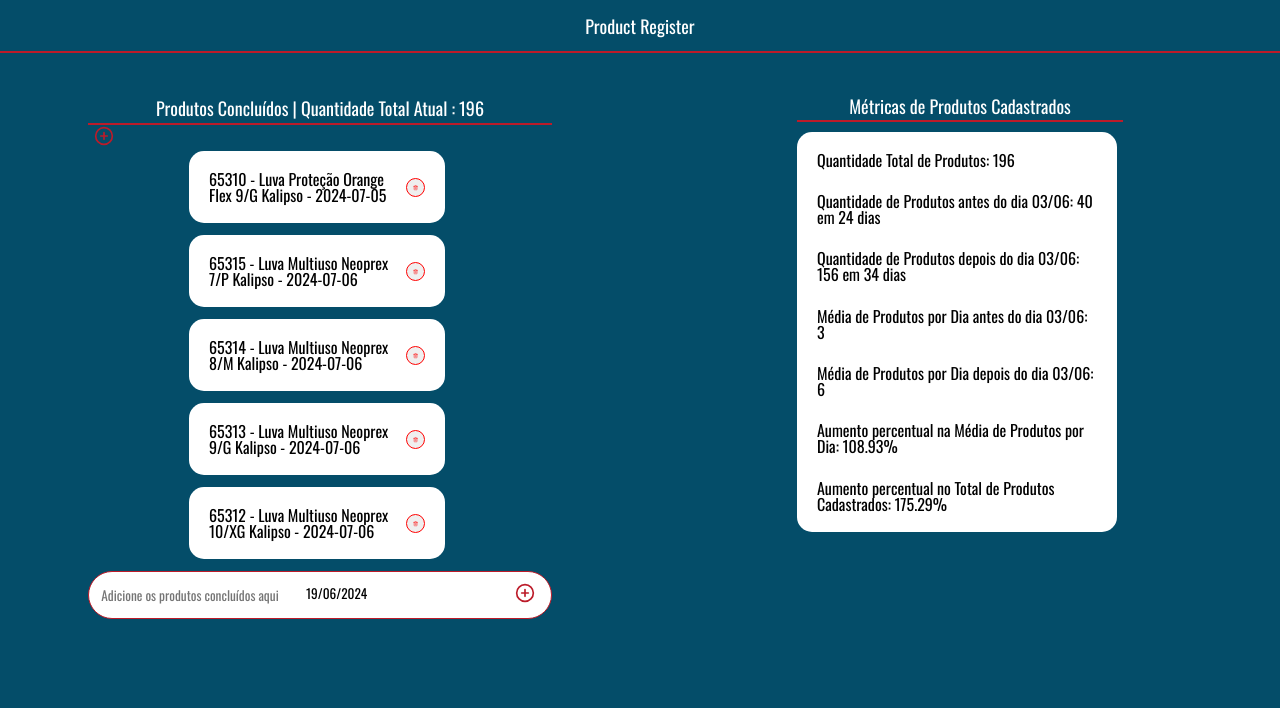
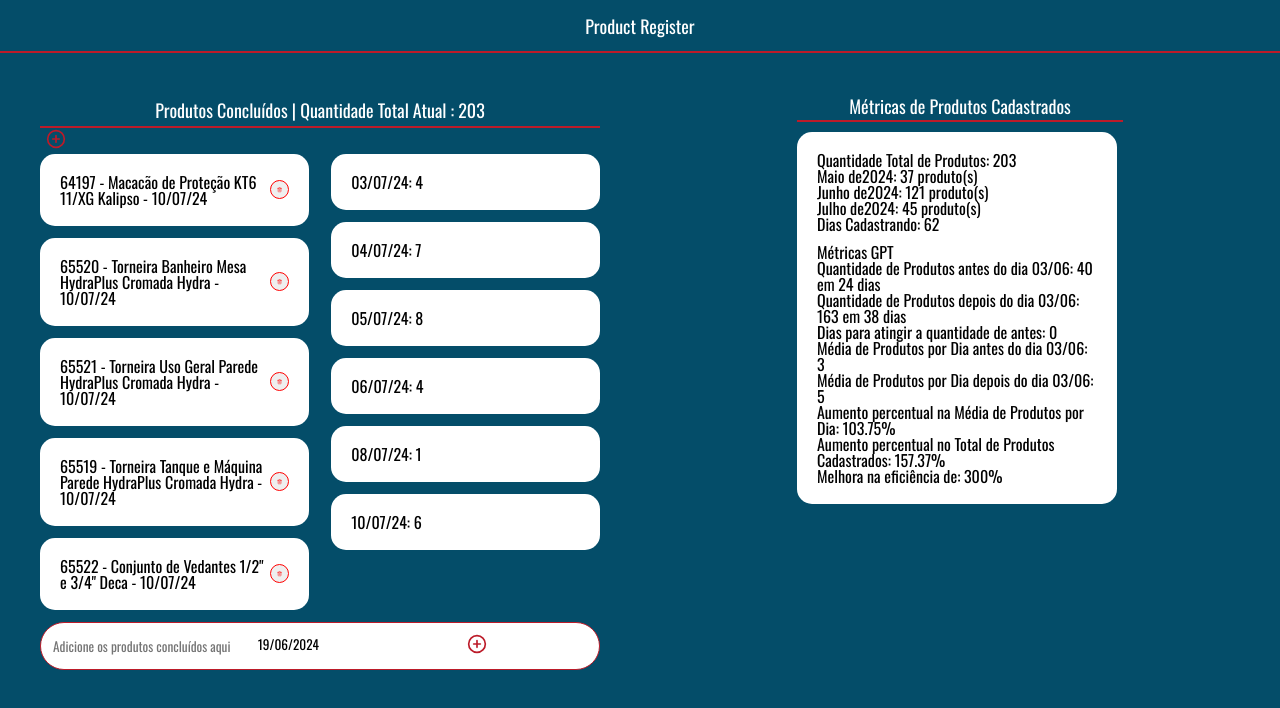
Before and after one commit to victoramattosc/productRegister, a React (Create React App) app in the folder new-project/: page / in a window 1280 px wide. Shown: the top 708 px of the page. Built offline with nearby package versions, Linux system fonts and the light colour scheme.

Commit message:
update new project - 10/07

```diff
--- a/new-project/src/pages/Dados/Dados.module.scss
+++ b/new-project/src/pages/Dados/Dados.module.scss
@@ -14,9 +14,8 @@
 .container{
     display: flex;
     flex-direction: column;
-    display: flex;
     width: 25vw;
-    height: 50vh;
+    height: fit-content;
     justify-content: space-between;
     background-color: #FFF;//#cfeceb
     border-radius: 15px;
@@ -24,3 +23,9 @@
     margin-right: 6px;
     padding: 20px;
 }
+
+.geral{
+    display: flex;
+    flex-direction: column;
+    margin-bottom: 12px;
+}
--- a/new-project/src/pages/Dados/index.tsx
+++ b/new-project/src/pages/Dados/index.tsx
@@ -2,6 +2,10 @@ import React, { useEffect, useState } from 'react';
 import { data } from '../Data/data';
 import styles from "./Dados.module.scss";
 
+interface Produto {
+  data: string;
+  produto: string;
+}
 
 const DadosPage: React.FC = () => {
   const [quantidadeTotal, setQuantidadeTotal] = useState<number>(0);
@@ -14,15 +18,17 @@ const DadosPage: React.FC = () => {
   const [aumentoMedia, setAumentoMedia] = useState<number>(0);
   const [mediaAntes, setMediaAntes] = useState<number>(0);
   const [mediaDepois, setMediaDepois] = useState<number>(0);
+  const [diasParaAtingirQuantidade, setDiasParaAtingirQuantidade] = useState<number>(0);
+  const [eficiencia, setEficiencia] = useState<number>(0);
+  const [listaProdutosPorMes, setListaProdutosPorMes] = useState<string[]>([]);
+  const [mediaMensal, setMediaMensal] = useState<number>(0);
 
   useEffect(() => {
-        // Função para formatar data para dd/mm/aa
     const formatarData = (dataISO: string) => {
       const [ano, mes, dia] = dataISO.split('-');
       return `${dia}/${mes}/${ano.slice(2)}`;
     };
 
-        // Função para calcular a diferença de dias entre duas datas
     const calcularDiferencaDias = (dataInicio: string, dataFim: string) => {
       const inicio = new Date(dataInicio);
       const fim = new Date(dataFim);
@@ -31,7 +37,6 @@ const DadosPage: React.FC = () => {
       return Math.floor(diferencaDias);
     };
 
-        // Função para calcular a média de produtos cadastrados por dia
     const calcularMedia = (produtosPorDia: { [data: string]: number }, dataReferencia: string, antes: boolean) => {
       const datasFiltradas = Object.keys(produtosPorDia).filter(data => {
         if (antes) {
@@ -49,24 +54,67 @@ const DadosPage: React.FC = () => {
       return totalProdutos / datasFiltradas.length;
     };
 
-        // Função para calcular a porcentagem de aumento
     const calcularPorcentagemAumento = (valorAntigo: number, valorNovo: number) => {
       const diferenca = valorNovo - valorAntigo;
       return (diferenca / valorAntigo) * 100;
     };
 
+    const calcularProdutosPorMes = (produtosComDatas: Produto[]) => {
+      const produtosPorMes: { [mes: string]: number } = {};
+
+      produtosComDatas.forEach(item => {
+        const [ano, mes] = item.data.split('-');
+        const chaveMes = `${ano}-${mes}`;
+
+        if (produtosPorMes[chaveMes]) {
+          produtosPorMes[chaveMes]++;
+        } else {
+          produtosPorMes[chaveMes] = 1;
+        }
+      });
+
+      return produtosPorMes;
+    };
+
+    const calcularMediaProdutosPorMes = (produtosPorMes: { [mes: string]: number }) => {
+      const totalMeses = Object.keys(produtosPorMes).length;
+      const totalProdutos = Object.values(produtosPorMes).reduce((total, quantidade) => total + quantidade, 0);
+
+      return totalProdutos / totalMeses;
+    };
+
+    const obterNomeMes = (dataISO: string) => {
+      const [ano, mes] = dataISO.split('-');
+      const meses = [
+        'Janeiro', 'Fevereiro', 'Março', 'Abril', 'Maio', 'Junho',
+        'Julho', 'Agosto', 'Setembro', 'Outubro', 'Novembro', 'Dezembro'
+      ];
+      return `${meses[parseInt(mes) - 1]} de${ano}`;
+    };
+
+    const calcularListaProdutosPorMes = (produtosPorMes: { [mes: string]: number }) => {
+      return Object.entries(produtosPorMes).map(
+        ([mes, quantidade]) => `${obterNomeMes(mes)}: ${quantidade} produto(s)`
+      );
+    };
+
+    const produtosComDatas: Produto[] = data.map((item: { data: string, produto: string }) => ({
+      data: item.data,
+      produto: item.produto
+    }));
+
     // Calcula a quantidade total de produtos
-        const quantidadeTotal = data.length;
+    const quantidadeTotal = produtosComDatas.length;
     setQuantidadeTotal(quantidadeTotal);
 
     // Calcula a quantidade de produtos antes e depois de uma data de referência (exemplo: '2024-06-03')
-        const quantidadeAntes = data.filter(item => item.data < '2024-06-03').length;
-        const quantidadeDepois = data.filter(item => item.data >= '2024-06-03').length;
+    const quantidadeAntes = produtosComDatas.filter(item => item.data < '2024-06-03').length;
+    const quantidadeDepois = produtosComDatas.filter(item => item.data >= '2024-06-03').length;
     setQuantidadeAntes(quantidadeAntes);
     setQuantidadeDepois(quantidadeDepois);
 
     // Calcula a quantidade de dias desde o primeiro até o último produto cadastrado
-        const datas = data.map(item => item.data);
+    const datas = produtosComDatas.map(item => item.data);
     const dataInicio = datas[0];
     const dataFim = datas[datas.length - 1];
     const diferencaDias = calcularDiferencaDias(dataInicio, dataFim);
@@ -80,7 +128,7 @@ const DadosPage: React.FC = () => {
 
     // Calcula a média de produtos cadastrados por dia antes e depois da data de referência
     const produtosPorDia: { [data: string]: number } = {};
-        data.forEach(item => {
+    produtosComDatas.forEach(item => {
       const dataItem = item.data;
       if (produtosPorDia[dataItem]) {
         produtosPorDia[dataItem]++;
@@ -103,6 +151,21 @@ const DadosPage: React.FC = () => {
     const totalDepoisPorDia = quantidadeDepois / diasDepois;
     const aumentoTotal = calcularPorcentagemAumento(totalAntesPorDia, totalDepoisPorDia);
     setAumentoTotal(aumentoTotal);
+
+    // Calcula a quantidade de produtos por mês
+    const produtosPorMes = calcularProdutosPorMes(produtosComDatas);
+
+    // Exibe a quantidade de produtos por mês
+    const listaProdutosPorMesArray = calcularListaProdutosPorMes(produtosPorMes);
+    setListaProdutosPorMes(listaProdutosPorMesArray);
+
+    // Calcula e exibe a média de produtos cadastrados por mês
+    const mediaProdutosPorMes = calcularMediaProdutosPorMes(produtosPorMes);
+    setMediaMensal(mediaProdutosPorMes);
+
+    const eficiencia = (24 / 8) * 100; // Eficiência calculada como percentual, baseado em 24 dias antes e 8 dias depois
+    setEficiencia(eficiencia);
+
   }, []);
 
   return (
@@ -111,13 +174,28 @@ const DadosPage: React.FC = () => {
         Métricas de Produtos Cadastrados
       </h2>
       <div className={styles.container}>
+        <div className={styles.geral}>
           <p>Quantidade Total de Produtos: {quantidadeTotal}</p>
+          <div>
+            {listaProdutosPorMes.map((item, index) => (
+              <p key={index}>{item}</p>
+            ))}
+          </div>
+          {/*<p>Média Mensal: {Math.round(mediaMensal)}</p>*/}
+          <p>Dias Cadastrando: {diasCadastrando}</p>
+        </div>
+
+        {/* Métricas GPT */}
+        <div className={styles.adicional}></div>
+        <h1>Métricas GPT</h1>
         <p>Quantidade de Produtos antes do dia 03/06: {quantidadeAntes} em {diasAntes} dias</p>
         <p>Quantidade de Produtos depois do dia 03/06: {quantidadeDepois} em {diasDepois} dias</p>
+        <p>Dias para atingir a quantidade de antes: {diasParaAtingirQuantidade}</p>
         <p>Média de Produtos por Dia antes do dia 03/06: {mediaAntes}</p>
         <p>Média de Produtos por Dia depois do dia 03/06: {mediaDepois}</p>
         <p>Aumento percentual na Média de Produtos por Dia: {aumentoMedia.toFixed(2)}%</p>
         <p>Aumento percentual no Total de Produtos Cadastrados: {aumentoTotal.toFixed(2)}%</p>
+        <p>Melhora na eficiência de: {Math.round(eficiencia)}%</p>
       </div>
     </div>
   );
--- a/new-project/src/pages/Data/data.js
+++ b/new-project/src/pages/Data/data.js
@@ -195,4 +195,11 @@ export const data = [
     { produto: '65314 - Luva Multiuso Neoprex 8/M Kalipso', data: '2024-07-06' },
     { produto: '65313 - Luva Multiuso Neoprex 9/G Kalipso', data: '2024-07-06' },
     { produto: '65312 - Luva Multiuso Neoprex 10/XG Kalipso', data: '2024-07-06' },
+    { produto: '41125 - Jogo de Fresas para Tupia 6mm 12 Peças Ingco', data: '2024-07-08' },
+    { produto: '12877 - Tocha Tig Refrigerada 18/350 3,5m Adaptador 12,8mm Barbosa', data: '2024-07-10' },
+    { produto: '64197 - Macacão de Proteção KT6 11/XG Kalipso', data: '2024-07-10' },
+    { produto: '65520 - Torneira Banheiro Mesa HydraPlus Cromada Hydra', data: '2024-07-10' },
+    { produto: '65521 - Torneira Uso Geral Parede HydraPlus Cromada Hydra', data: '2024-07-10' },
+    { produto: '65519 - Torneira Tanque e Máquina Parede HydraPlus Cromada Hydra', data: '2024-07-10' },
+    { produto: '65522 - Conjunto de Vedantes 1/2" e 3/4" Deca', data: '2024-07-10' },
 ];
--- a/new-project/src/pages/Produtos/Anotacoes.module.scss
+++ b/new-project/src/pages/Produtos/Anotacoes.module.scss
@@ -1,26 +1,31 @@
-.title{
-    border-bottom: 2px solid #bc1b29;
-    padding: 1.3%;
-    color: #fff;
-    font-size: large;
-    text-align: center;
+.container {
+    display: flex;
+    justify-content: space-between;
+    width: 100%;
   }
 
-.all{
-    padding: 30px;
+  .listContainer {
+    width: 48%;
   }
 
-.input{
-    width: 16vw;
-    background-color: #FFF;
-    border: none;
-    text-decoration: none;
-}:focus{
-    outline: none;
+  .anotacaoList {
+    list-style-type: none;
+    padding: 0;
+    margin: 0;
   }
 
-.inputdiv{
-    background-color: #FFF;
+  .anotacao {
+    display: flex;
+    justify-content: space-between;
+    align-items: center;
+    background-color: #fff;
+    padding: 20px;
+    border-radius: 15px;
+    margin-bottom: 12px;
+  }
+
+  .inputdiv {
+    background-color: #fff;
     border: 1px solid #bc1b29;
     border-radius: 25vw;
     padding: 10px;
@@ -28,38 +33,19 @@
     flex-direction: row;
   }
 
-.container{
-    display: flex;
-    align-items: center;
-    flex-direction: column;
+  .botaoMostar {
+    border: none;
+    background-color: transparent;
+    cursor: pointer;
   }
 
-.anotacao{
-    display: flex;
-    width: 20vw;
-    justify-content: space-between;
-    flex-direction: row;
-    align-items: center;
-    background-color: #FFF;//#cfeceb
-    padding: 20px;
-    border-radius: 15px;
-    margin-bottom: 12px;
-    margin-right: 6px;
+  .botao {
+    border: none;
+    background-color: #fff;
+    cursor: pointer;
   }
 
-.botaoMostar{
-    border: none; /* Remove a borda */
-    background-color: transparent;
-    cursor: pointer; /* Mude o cursor para indicar que é clicável */
-}
-
-.botao{
-    border: none; /* Remove a borda */
-    background-color: #FFF; /* Cor de fundo (substitua pela cor desejada) */
-    cursor: pointer; /* Mude o cursor para indicar que é clicável */
-}
-
-.botaotrash{
+  .botaotrash {
     border: 1px solid red;
     border-radius: 100%;
     height: 1.5vw;
@@ -69,22 +55,24 @@
     justify-content: center;
   }
 
-.anotacaoList {
-    list-style-type: none;
-    overflow-y: auto; // Adiciona uma barra de rolagem vertical quando necessário
-    padding: 0;
-    margin: 0;
-
-    &::-webkit-scrollbar {
-        width: 6px; // Largura da barra de rolagem
+  .input {
+    width: 16vw;
+    background-color: #fff;
+    border: none;
   }
 
-      &::-webkit-scrollbar-thumb {
-        background-color: #bc1b29; // Cor da barra de rolagem
-        border-radius: 10px; // Borda arredondada da barra de rolagem
+  .input:focus {
+    outline: none;
   }
 
-      &::-webkit-scrollbar-track {
-        background-color: #bc1b29 // Cor de fundo da área de rastreamento
+  .title {
+    border-bottom: 2px solid #bc1b29;
+    padding: 1.3%;
+    color: #fff;
+    font-size: large;
+    text-align: center;
   }
+
+  .all {
+    padding: 30px;
   }
--- a/new-project/src/pages/Produtos/index.tsx
+++ b/new-project/src/pages/Produtos/index.tsx
@@ -3,46 +3,62 @@ import styles from "./Anotacoes.module.scss";
 import { FiTrash2, FiPlusCircle, FiMinusCircle } from "react-icons/fi";
 import DatePicker from "react-datepicker";
 import "react-datepicker/dist/react-datepicker.css";
-import { data } from "../Data/data"; // Importando os dados de onde estão definidos
+import { data } from "../Data/data";
 
-// Tipo para representar cada item na lista de anotações
 type Anotacao = {
   produto: string;
-  data: string; // A data é do tipo string conforme os dados importados
+  data: string;
 };
 
 const Produtos = () => {
-  const [anotacoes, setAnotacoes] = useState<Anotacao[]>(data); // Inicializa com os dados importados
+  const [anotacoes, setAnotacoes] = useState<Anotacao[]>(data);
   const [novaAnotacao, setNovaAnotacao] = useState<{ produto: string; data: Date }>({
     produto: "",
-    data: new Date(), // Inicializa com a data atual
+    data: new Date(),
   });
-  const [mostrarTodos, setMostrarTodos] = useState(false); // Estado para controlar se todos os produtos estão sendo mostrados
+  const [mostrarTodos, setMostrarTodos] = useState(false);
 
   const adicionarAnotacao = () => {
     if (novaAnotacao.produto.trim() !== "") {
       const novaAnotacaoFormatada = {
         produto: novaAnotacao.produto,
-        data: novaAnotacao.data.toISOString().slice(0, 10), // Converte para string no formato YYYY-MM-DD
+        data: novaAnotacao.data.toISOString().slice(0, 10),
       };
       setAnotacoes([...anotacoes, novaAnotacaoFormatada]);
-      setNovaAnotacao({ produto: "", data: new Date() }); // Limpa o estado após adicionar
+      setNovaAnotacao({ produto: "", data: new Date() });
     }
   };
 
   const removerAnotacao = (index: number) => {
     if (mostrarTodos) {
-      // Remover item diretamente pelo índice na lista completa
       const novasAnotacoes = [...anotacoes];
       novasAnotacoes.splice(index, 1);
       setAnotacoes(novasAnotacoes);
     } else {
-      // Encontrar o índice correto na lista filtrada dos últimos cinco itens
       const indiceReal = anotacoes.length - 5 + index;
       const novasAnotacoes = anotacoes.filter((_, i) => i !== indiceReal);
       setAnotacoes(novasAnotacoes);
     }
   };
+
+  const formatarData = (dataISO: string) => {
+    const [ano, mes, dia] = dataISO.split('-');
+    return `${dia}/${mes}/${ano.slice(2)}`;
+  };
+
+  const produtosPorDia: { [data: string]: number } = {};
+  anotacoes.forEach((item) => {
+    const dataItem = item.data;
+    if (produtosPorDia[dataItem]) {
+      produtosPorDia[dataItem]++;
+    } else {
+      produtosPorDia[dataItem] = 1;
+    }
+  });
+
+  const listaQuantidadesPorDia = Object.keys(produtosPorDia).map(
+    (data) => `${formatarData(data)}: ${produtosPorDia[data]}`
+  );
 
   return (
     <div className={styles.all}>
@@ -62,11 +78,12 @@ const Produtos = () => {
       </button>
 
       <div className={styles.container}>
+        <div className={styles.listContainer}>
           <ul className={styles.anotacaoList}>
             {mostrarTodos
               ? anotacoes.map((anotacao, index) => (
                   <li key={index} className={styles.anotacao}>
-                  {anotacao.produto} - {anotacao.data}
+                    {`${anotacao.produto} - ${formatarData(anotacao.data)}`}
                     <button
                       onClick={() => removerAnotacao(index)}
                       className={styles.botaotrash}
@@ -77,7 +94,7 @@ const Produtos = () => {
                 ))
               : anotacoes.slice(-5).map((anotacao, index) => (
                   <li key={index} className={styles.anotacao}>
-                  {anotacao.produto} - {anotacao.data}
+                    {`${anotacao.produto} - ${formatarData(anotacao.data)}`}
                     <button
                       onClick={() => removerAnotacao(index)}
                       className={styles.botaotrash}
@@ -87,6 +104,23 @@ const Produtos = () => {
                   </li>
                 ))}
           </ul>
+        </div>
+        <div className={styles.listContainer}>
+          <ul className={styles.anotacaoList}>
+            {mostrarTodos
+              ? listaQuantidadesPorDia.map((item, index) => (
+                  <li key={index} className={styles.anotacao}>
+                    {item}
+                  </li>
+                ))
+              : listaQuantidadesPorDia.slice(-6).map((item, index) => (
+                  <li key={index} className={styles.anotacao}>
+                    {item}
+                  </li>
+                ))}
+          </ul>
+        </div>
+      </div>
       <div className={styles.inputdiv}>
         <input
           type="text"
@@ -111,7 +145,6 @@ const Produtos = () => {
         </button>
       </div>
     </div>
-    </div>
   );
 };
 
```
Lines whose indentation alone changed are shown as unchanged.
